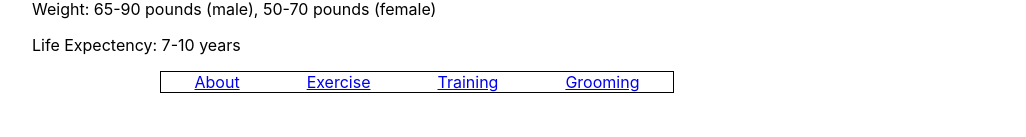
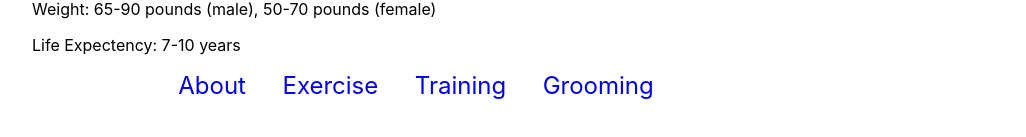
Before and after one commit to pdxdave/dogs_project_using_hooks, a React (Create React App) app: page /dog-list/0 in a window 1280 px wide. Shown: the part 497-634 px from the top of the page, without its empty margins (224-1250 px from the left). Built offline with nearby package versions, Linux system fonts and the light colour scheme.

Commit message:
finished up styling and functionality

```diff
--- a/src/App.css
+++ b/src/App.css
@@ -1,3 +1,12 @@
+
+.activeClass{
+  color: orange;
+}
+.dog-nav-by-topic{
+  font-size: 24px;
+  text-decoration: none;
+}
+
 .dogImageContainer{
   display: flex;
   justify-content: center;
@@ -44,10 +53,6 @@
   flex-wrap: wrap;
 }
 
-.dog-card-image{
-
-
-}
 .dog-card-image image{
   height: 300px;
   width: 300px;
@@ -63,5 +68,4 @@
   justify-content: space-around;
   margin: 0 auto;
   width: 100%;
-  border: 1px solid black
 }
--- a/src/components/About.js
+++ b/src/components/About.js
@@ -3,7 +3,7 @@ import React from 'react';
 const About = (props) => {
     return(
         <div>
-            <p>{props.dog.about}</p>
+            <p style={{fontSize: "24px"}}>{props.dog.about}</p>
         </div>
     )
 }
--- a/src/components/Dog.js
+++ b/src/components/Dog.js
@@ -28,10 +28,10 @@ const Dogs = (props) => {
         </div>
         <div className="breed-information">
             <nav className="dog-info-nav">
-                <NavLink to={`${url}/about`}>About</NavLink>
-                <NavLink to={`${url}/exercise`}>Exercise</NavLink>
-                <NavLink to={`${url}/training`}>Training</NavLink>
-                <NavLink to={`${url}/grooming`}>Grooming</NavLink>
+                <NavLink to={`${url}/about`} activeClassName="activeClass" className="dog-nav-by-topic" >About</NavLink>
+                <NavLink to={`${url}/exercise` } activeClassName="activeClass" className="dog-nav-by-topic">Exercise</NavLink>
+                <NavLink to={`${url}/training`} activeClassName="activeClass" className="dog-nav-by-topic">Training</NavLink>
+                <NavLink to={`${url}/grooming`} activeClassName="activeClass" className="dog-nav-by-topic">Grooming</NavLink>
             </nav>
             <Switch>
                 <Route path={`${path}/about`}>
--- a/src/components/Exercise.js
+++ b/src/components/Exercise.js
@@ -3,7 +3,7 @@ import React from 'react';
 const Exercise = (props) => {
     return (
         <div>
-            <p>{props.dog.exercise}</p>
+            <p style={{fontSize: "24px"}}>{props.dog.exercise}</p>
         </div>
     )
 }
--- a/src/components/Grooming.js
+++ b/src/components/Grooming.js
@@ -3,7 +3,7 @@ import React from 'react'
 const Grooming = (props) => {
     return (
         <div>
-            <p>{props.dog.grooming}</p>
+            <p style={{fontSize: "24px"}}>{props.dog.grooming}</p>
         </div>
     )
 }
--- a/src/components/Training.js
+++ b/src/components/Training.js
@@ -3,7 +3,7 @@ import React from 'react';
 const Training = (props) => {
     return (
     <div>
-        <p>{props.dog.training}</p>
+        <p style={{fontSize: "24px"}}>{props.dog.training}</p>
     </div>
     )
 }
```
